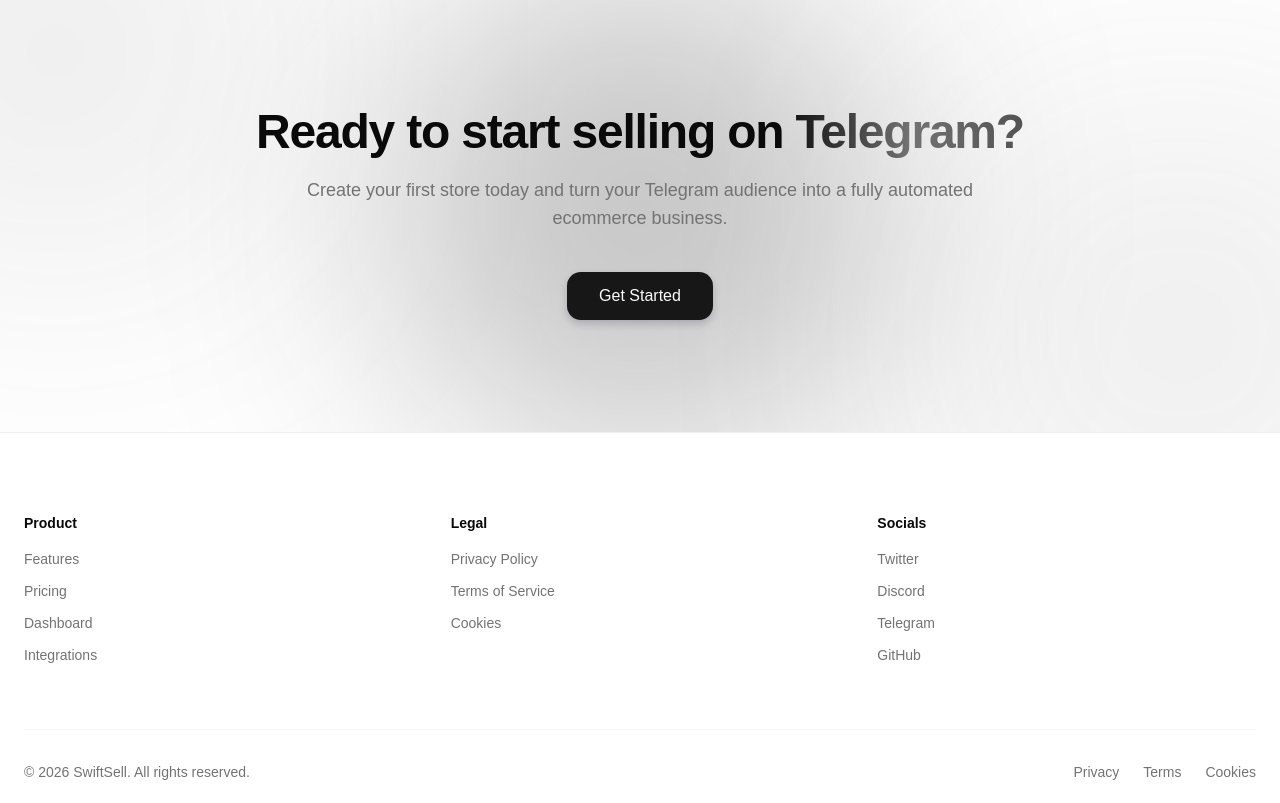
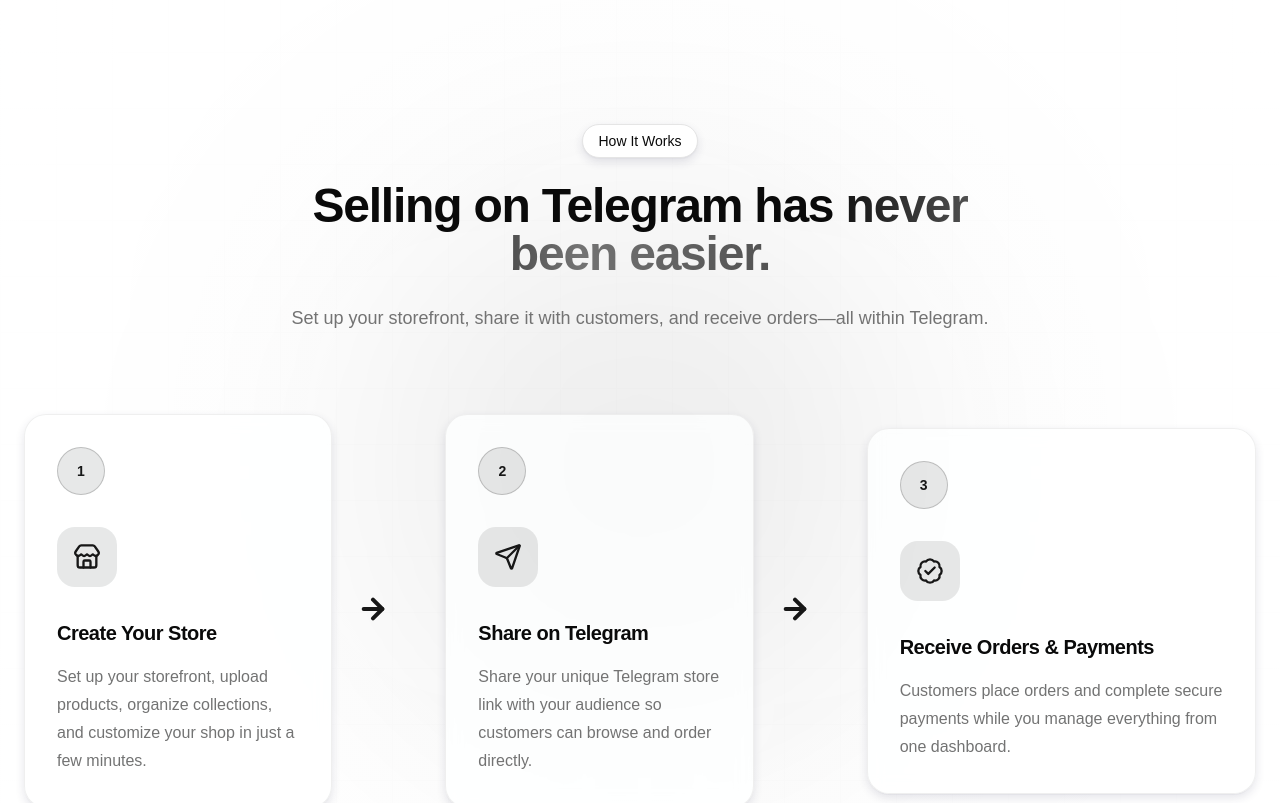
Before and after one commit to dtechbro/swiftsell, a React (Vite) app: page / in a window 1280 px wide. Shown: the part 1680-2483 px from the top of the page. Built offline with nearby package versions, Linux system fonts and the light colour scheme.

Commit message:
Added How It Works section

```diff
--- a/src/App.tsx
+++ b/src/App.tsx
@@ -4,6 +4,7 @@
 import Features from "./components/sections/Features";
 import CTASection from "./components/sections/CTASection";
 import Footer from "./components/layout/Footer";
+import HowItWorks from "./components/sections/HowItWorks";
 
 function App() {
   return (
@@ -13,6 +14,7 @@
       <main className="pt-12 min-h-[300vh]">
         <Hero />
         <Features />
+        <HowItWorks />
         <CTASection />
         <Footer />
       </main>
--- a/src/components/sections/HowItWorks.tsx
+++ b/src/components/sections/HowItWorks.tsx
@@ -0,0 +1,121 @@
+
+import StepsFlow from "./how-it-works/StepsFlow";
+
+export default function HowItWorks() {
+  return (
+    <section
+      id="how-it-works"
+      className="
+        relative
+        overflow-hidden
+        py-24
+        sm:py-32
+      "
+    >
+      {/* Background */}
+
+      <div className="absolute inset-0 -z-10">
+        {/* Grid */}
+
+        <div
+          className="
+            absolute
+            inset-0
+            opacity-[0.04]
+            dark:opacity-[0.07]
+            [background-image:linear-gradient(to_right,var(--color-border)_1px,transparent_1px),linear-gradient(to_bottom,var(--color-border)_1px,transparent_1px)]
+            [background-size:56px_56px]
+          "
+        />
+
+        {/* Glow */}
+
+        <div
+          className="
+            absolute
+            left-1/2
+            top-1/2
+            h-[500px]
+            w-[500px]
+            -translate-x-1/2
+            -translate-y-1/2
+            rounded-full
+            bg-primary/10
+            blur-[140px]
+          "
+        />
+
+        {/* Radial Fade */}
+
+        <div
+          className="
+            absolute
+            inset-0
+            bg-[radial-gradient(circle_at_center,transparent_35%,var(--color-background)_100%)]
+          "
+        />
+      </div>
+
+      <div className="container mx-auto px-6">
+        <div className="mx-auto max-w-3xl text-center">
+          <span
+            className="
+              inline-flex
+              rounded-full
+              border
+              border-border
+              bg-card
+              px-4
+              py-1.5
+              text-sm
+              font-medium
+              shadow-sm
+            "
+          >
+            How It Works
+          </span>
+
+          <h2
+            className="
+              mt-6
+              text-4xl
+              font-bold
+              tracking-tight
+              sm:text-5xl
+            "
+          >
+            Selling on Telegram has{" "}
+            <span
+              className="
+                bg-gradient-to-r
+                from-primary
+                via-chart-2
+                to-chart-3
+                bg-clip-text
+                text-transparent
+              "
+            >
+              never been easier.
+            </span>
+          </h2>
+
+          <p
+            className="
+              mt-6
+              text-lg
+              leading-8
+              text-muted-foreground
+            "
+          >
+            Set up your storefront, share it with customers, and
+            receive orders—all within Telegram.
+          </p>
+        </div>
+
+        <div className="mt-20">
+          <StepsFlow />
+        </div>
+      </div>
+    </section>
+  );
+};
--- /dev/null
+++ b/src/components/sections/how-it-works/StepCard.tsx
@@ -0,0 +1,117 @@
+import type { ReactNode } from "react";
+
+interface StepCardProps {
+  step: number;
+  icon: ReactNode;
+  title: string;
+  description: string;
+}
+
+export default function StepCard({
+  step,
+  icon,
+  title,
+  description,
+}: StepCardProps) {
+  return (
+    <div
+      className="
+        group
+        relative
+        overflow-hidden
+        rounded-3xl
+        border
+        border-border/60
+        bg-card/70
+        p-8
+        shadow-sm
+        backdrop-blur
+        transition-all
+        duration-300
+        hover:-translate-y-2
+        hover:border-primary/30
+        hover:shadow-xl
+      "
+    >
+      {/* Hover Glow */}
+      <div
+        className="
+          pointer-events-none
+          absolute
+          inset-0
+          -z-10
+          rounded-3xl
+          bg-gradient-to-br
+          from-primary/15
+          via-transparent
+          to-chart-2/15
+          opacity-0
+          blur-2xl
+          transition-opacity
+          duration-300
+          group-hover:opacity-100
+        "
+      />
+
+      {/* Step Number */}
+      <div
+        className="
+          flex
+          h-12
+          w-12
+          items-center
+          justify-center
+          rounded-full
+          border
+          border-primary/20
+          bg-primary/10
+          text-sm
+          font-bold
+          text-primary
+        "
+      >
+        {step}
+      </div>
+
+      {/* Icon */}
+      <div
+        className="
+          mt-8
+          inline-flex
+          rounded-2xl
+          bg-primary/10
+          p-4
+          text-primary
+          transition-transform
+          duration-300
+          group-hover:scale-110
+        "
+      >
+        {icon}
+      </div>
+
+      {/* Title */}
+      <h3
+        className="
+          mt-8
+          text-xl
+          font-semibold
+          tracking-tight
+        "
+      >
+        {title}
+      </h3>
+
+      {/* Description */}
+      <p
+        className="
+          mt-4
+          leading-7
+          text-muted-foreground
+        "
+      >
+        {description}
+      </p>
+    </div>
+  );
+};
--- /dev/null
+++ b/src/components/sections/how-it-works/StepsFlow.tsx
@@ -0,0 +1,195 @@
+import { motion, type Variants } from "motion/react";
+import {
+  Store,
+  Send,
+  BadgeCheck,
+  ArrowRight,
+  ArrowDown,
+} from "lucide-react";
+
+import StepCard from "./StepCard";
+
+const steps = [
+  {
+    step: 1,
+    icon: <Store className="h-7 w-7" />,
+    title: "Create Your Store",
+    description:
+      "Set up your storefront, upload products, organize collections, and customize your shop in just a few minutes.",
+  },
+  {
+    step: 2,
+    icon: <Send className="h-7 w-7" />,
+    title: "Share on Telegram",
+    description:
+      "Share your unique Telegram store link with your audience so customers can browse and order directly.",
+  },
+  {
+    step: 3,
+    icon: <BadgeCheck className="h-7 w-7" />,
+    title: "Receive Orders & Payments",
+    description:
+      "Customers place orders and complete secure payments while you manage everything from one dashboard.",
+  },
+];
+
+const container: Variants = {
+  hidden: {},
+  visible: {
+    transition: {
+      staggerChildren: 0.15,
+    },
+  },
+};
+
+const item: Variants = {
+  hidden: {
+    opacity: 0,
+    y: 24,
+  },
+  visible: {
+    opacity: 1,
+    y: 0,
+    transition: {
+      duration: 0.6,
+      ease: "easeOut" as const,
+    },
+  },
+};
+
+export default function StepsFlow() {
+  return (
+    <motion.div
+      variants={container}
+      initial="hidden"
+      whileInView="visible"
+      viewport={{
+        once: true,
+        amount: 0.2,
+      }}
+      className="
+        flex
+        flex-col
+        items-center
+        gap-8
+        lg:flex-row
+        lg:items-stretch
+        lg:justify-between
+      "
+    >
+      {steps.map((step, index) => (
+        <div
+          key={step.step}
+          className="
+            flex
+            w-full
+            flex-col
+            items-center
+            lg:flex-row
+            lg:flex-1
+          "
+        >
+          <motion.div variants={item} className="w-full">
+            <StepCard
+              step={step.step}
+              icon={step.icon}
+              title={step.title}
+              description={step.description}
+            />
+          </motion.div>
+
+          {index < steps.length - 1 && (
+            <>
+              {/* Desktop Connector */}
+              <motion.div
+                initial={{
+                  opacity: 0,
+                  scaleX: 0,
+                }}
+                whileInView={{
+                  opacity: 1,
+                  scaleX: 1,
+                }}
+                viewport={{
+                  once: true,
+                }}
+                transition={{
+                  duration: 0.7,
+                  delay: 0.25,
+                }}
+                className="
+                  mx-6
+                  hidden
+                  origin-left
+                  items-center
+                  lg:flex
+                "
+              >
+                <div
+                  className="
+                    h-12
+                    w-px
+                  "
+                />
+
+                <ArrowRight
+                  className="
+                    -mt-1
+                    h-8
+                    w-8
+                    text-primary
+                  "
+                  strokeWidth={3}
+                />
+              </motion.div>
+
+              {/* Mobile Connector */}
+              <motion.div
+                initial={{
+                  opacity: 0,
+                  scaleY: 0,
+                }}
+                whileInView={{
+                  opacity: 1,
+                  scaleY: 1,
+                }}
+                viewport={{
+                  once: true,
+                }}
+                transition={{
+                  duration: 0.7,
+                  delay: 0.25,
+                }}
+                className="
+                  my-3
+                  flex
+                  origin-top
+                  flex-col
+                  items-center
+                  lg:hidden
+                "
+              >
+                <div
+                  className="
+                    h-12
+                    w-px
+                  "
+                />
+
+                <ArrowDown
+                  className="
+                    -mt-1
+                    h-10
+                    w-10
+                    text-primary
+                  "
+                  strokeWidth={3}
+                />
+              </motion.div>
+            </>
+          )}
+        </div>
+      ))}
+    </motion.div>
+  );
+};
```
